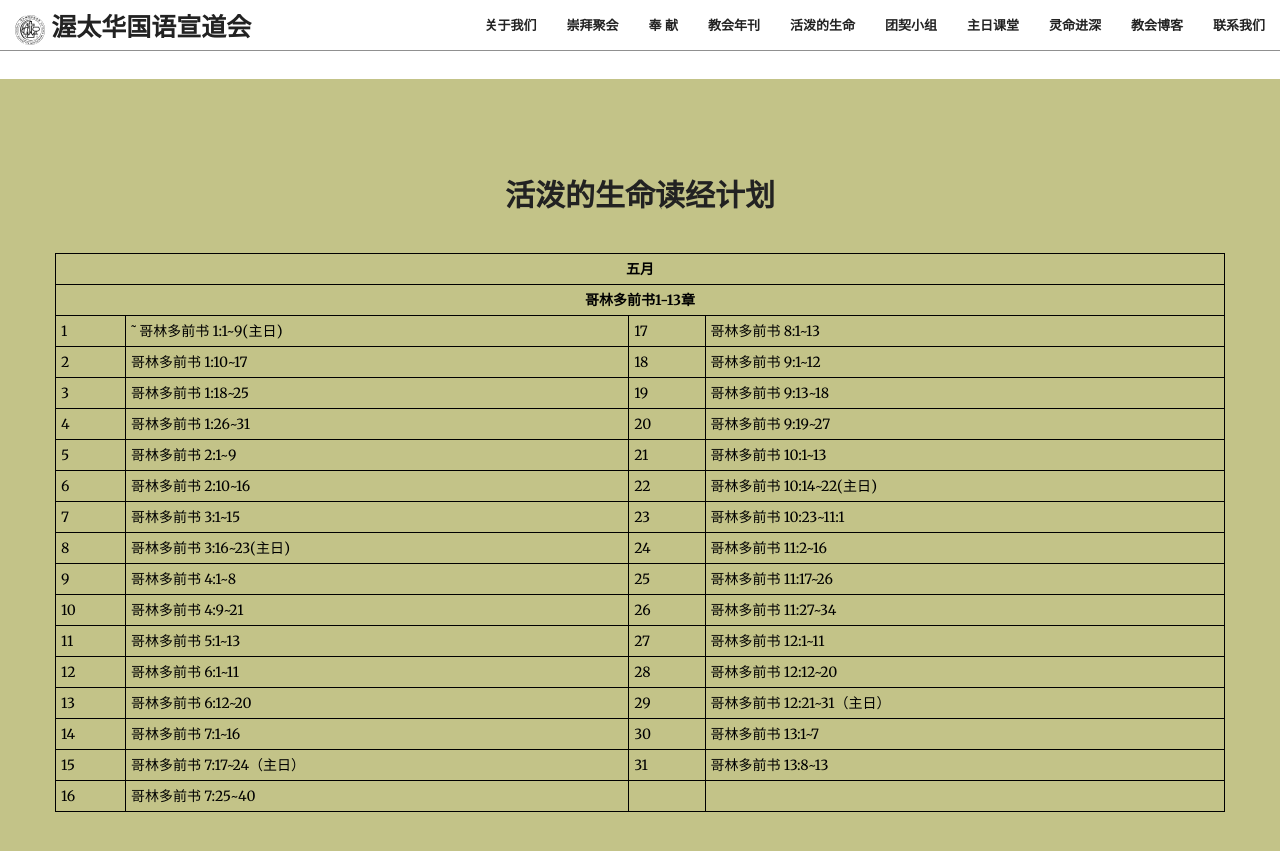
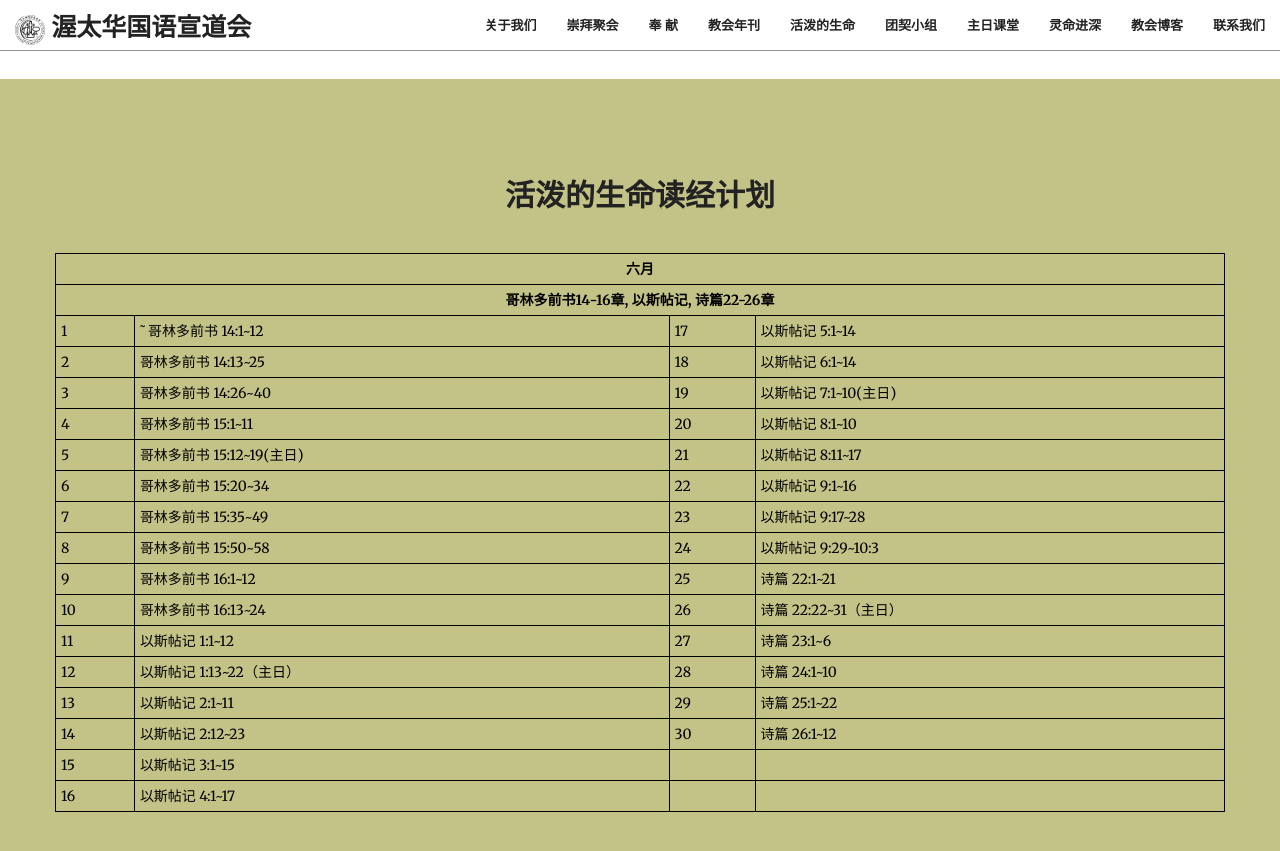
Before and after one commit to JonasYow/ottawaomac, a Jekyll site: the page built from index.html, in a window 1280 px wide and 900 px high, scrolled down 2768 px. Shown: the top 851 px of the window. Built offline with Jekyll 4.4.1, drawn with Linux system fonts in a browser that asks for light colours; some web fonts are replaced.

Commit message:
Update June content

```diff
--- a/_includes/dailylivingwater.html
+++ b/_includes/dailylivingwater.html
@@ -8,120 +8,120 @@
             </div>
             <table style="width:100%">
             <tr>
-                <th colspan="4" class="text-center">五月</th>
+                <th colspan="4" class="text-center">六月</th>
             </tr>
             <tr>
-                <th colspan="4" class="text-center">哥林多前书1-13章</th>
+                <th colspan="4" class="text-center">哥林多前书14-16章, 以斯帖记, 诗篇22-26章</th>
             </tr>
 
             <tr>
                 <td>1</td>
-                <td>˜哥林多前书 1:1~9(主日)</td>
+                <td>˜哥林多前书 14:1~12</td>
                 <td>17</td>
-                <td>哥林多前书 8:1~13</td>
+                <td>以斯帖记 5:1~14</td>
             </tr>
 
             <tr>
                 <td>2</td>
-                <td>哥林多前书 1:10~17</td>
+                <td>哥林多前书 14:13~25</td>
                 <td>18</td>
-                <td>哥林多前书 9:1~12</td>
+                <td>以斯帖记 6:1~14</td>
             </tr>
 
             <tr>
                 <td>3</td>
-                <td>哥林多前书 1:18~25</td>
+                <td>哥林多前书 14:26~40</td>
                 <td>19</td>
-                <td>哥林多前书 9:13~18</td>
+                <td>以斯帖记 7:1~10(主日)</td>
             </tr>
 
             <tr>
                 <td>4</td>
-                <td>哥林多前书 1:26~31</td>
+                <td>哥林多前书 15:1~11</td>
                 <td>20</td>
-                <td>哥林多前书 9:19~27</td>
+                <td>以斯帖记 8:1~10</td>
             </tr>
 
             <tr>
                 <td>5</td>
-                <td>哥林多前书 2:1~9</td>
+                <td>哥林多前书 15:12~19(主日)</td>
                 <td>21</td>
-                <td>哥林多前书 10:1~13</td>
+                <td>以斯帖记 8:11~17</td>
             </tr>
 
             <tr>
                 <td>6</td>
-                <td>哥林多前书 2:10~16</td>
+                <td>哥林多前书 15:20~34</td>
                 <td>22</td>
-                <td>哥林多前书 10:14~22(主日)</td>
+                <td>以斯帖记 9:1~16</td>
             </tr>
 
             <tr>
                 <td>7</td>
-                <td>哥林多前书 3:1~15</td>
+                <td>哥林多前书 15:35~49</td>
                 <td>23</td>
-                <td>哥林多前书 10:23~11:1</td>
+                <td>以斯帖记 9:17~28</td>
             </tr>
 
             <tr>
                 <td>8</td>
-                <td>哥林多前书 3:16~23(主日)</td>
+                <td>哥林多前书 15:50~58</td>
                 <td>24</td>
-                <td>哥林多前书 11:2~16</td>
+                <td>以斯帖记 9:29~10:3</td>
             </tr>
 
             <tr>
                 <td>9</td>
-                <td>哥林多前书 4:1~8</td>
+                <td>哥林多前书 16:1~12</td>
                 <td>25</td>
-                <td>哥林多前书 11:17~26</td>
+                <td>诗篇 22:1~21</td>
             </tr>
 
             <tr>
                 <td>10</td>
-                <td>哥林多前书 4:9~21</td>
+                <td>哥林多前书 16:13~24</td>
                 <td>26</td>
-                <td>哥林多前书 11:27~34</td>
+                <td>诗篇 22:22~31（主日）</td>
             </tr>
 
             <tr>
                 <td>11</td>
-                <td>哥林多前书 5:1~13</td>
+                <td>以斯帖记 1:1~12</td>
                 <td>27</td>
-                <td>哥林多前书 12:1~11</td>
+                <td>诗篇 23:1~6</td>
             </tr>
 
             <tr>
                 <td>12</td>
-                <td>哥林多前书 6:1~11</td>
+                <td>以斯帖记 1:13~22（主日）</td>
                 <td>28</td>
-                <td>哥林多前书 12:12~20</td>
+                <td>诗篇 24:1~10</td>
             </tr>
 
             <tr>
                 <td>13</td>
-                <td>哥林多前书 6:12~20</td>
+                <td>以斯帖记 2:1~11</td>
                 <td>29</td>
-                <td>哥林多前书 12:21~31（主日）</td>
+                <td>诗篇 25:1~22</td>
             </tr>
 
             <tr>
                 <td>14</td>
-                <td>哥林多前书 7:1~16</td>
+                <td>以斯帖记 2:12~23</td>
                 <td>30</td>
-                <td>哥林多前书 13:1~7</td>
+                <td>诗篇 26:1~12</td>
             </tr>
 
             <tr>
                 <td>15</td>
-                <td>哥林多前书 7:17~24（主日）</td>
-                <td>31</td>
-                <td>哥林多前书 13:8~13</td>
+                <td>以斯帖记 3:1~15</td>
+                <td></td>
+                <td></td>
             </tr>
 
             <tr>
                 <td>16</td>
-                <td>哥林多前书 7:25~40</td>
+                <td>以斯帖记 4:1~17</td>
                 <td></td>
                 <td></td>
             </tr>
```
